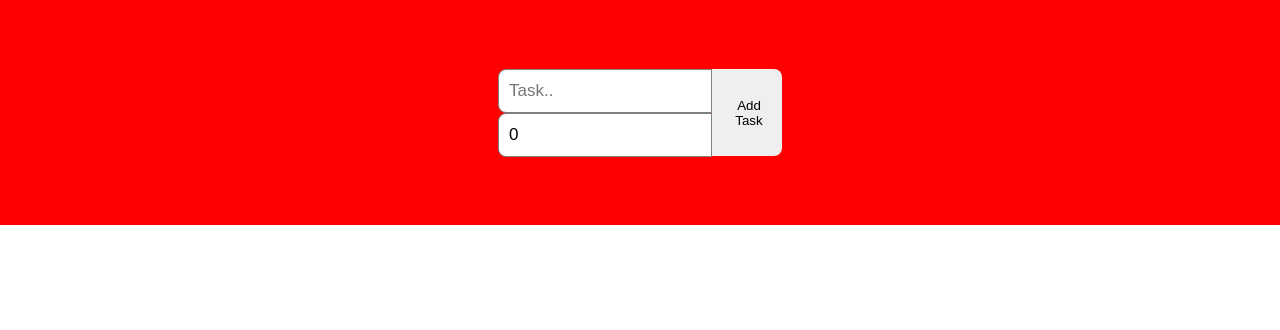
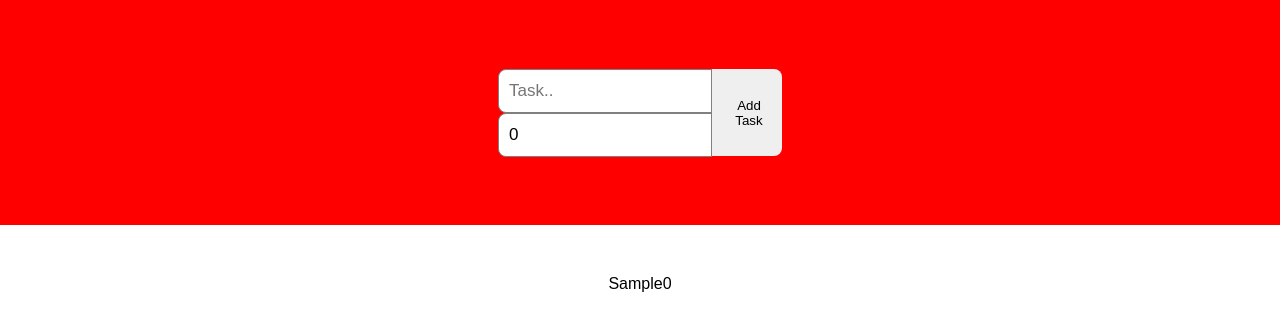
Before and after one commit to sangar3/Task-Tracker-app, a React (Create React App) app in the folder my-app/: page / in a window 1280 px wide. Both pictures are taken after typing "Sample" into the empty fields and a click on the button "Add Task". Shown: the top 330 px of the page. Built offline with nearby package versions, Linux system fonts and the light colour scheme.

Commit message:
able to print task and deadline in div

```diff
--- a/my-app/src/App.tsx
+++ b/my-app/src/App.tsx
@@ -1,5 +1,6 @@
 import React, {FC,ChangeEvent, useState} from 'react'; //add FC = functional component   type changeevent = represents ay events that involve changes and inputs
 import "./App.css"  //import css
+import TodoTask from './Components/TodoTask'; // import component
 import {ITask} from './Interfaces' //import interface
 
 
@@ -68,7 +69,10 @@
       </div>
 
       <div className="todoList">
-
+        {/* Map every element in the list adn display each element in the list  */}
+        {todoList.map((task: ITask, key: number) => {
+          return <TodoTask key={key} task={task} />
+        })}
       </div>
 
     </div>
--- /dev/null
+++ b/my-app/src/Components/TodoTask.tsx
@@ -0,0 +1,18 @@
+import { ITask } from "../Interfaces"
+
+interface Props
+{
+    task:ITask;
+
+}
+
+const  TodoTask = ({task }: Props) => {
+    return (
+        <div>
+            {task.taskName}
+            {task.deadline}
+        </div>
+    )
+}
+
+export default TodoTask
```
